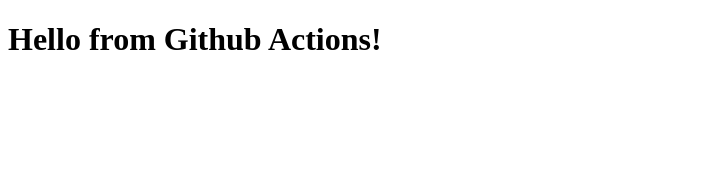
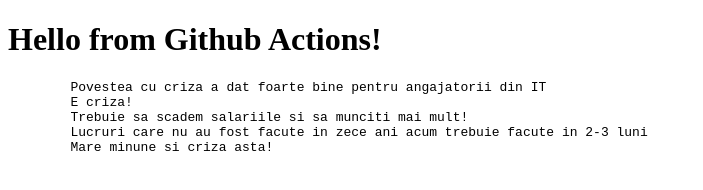
Before and after one commit to grigciulache/httpd4, a plain HTML site: page site/index.html in a window 1280 px wide. Shown: the whole page, without its empty margins (0-703 px from the left). Drawn offline with Linux system fonts and the light colour scheme.

Commit message:
pre test

```diff
--- a/site/index.html
+++ b/site/index.html
@@ -8,5 +8,12 @@
 </head>
 <body>
     <h1>Hello from Github Actions!</h1>
+    <pre>
+        Povestea cu criza a dat foarte bine pentru angajatorii din IT
+        E criza!
+        Trebuie sa scadem salariile si sa munciti mai mult!
+        Lucruri care nu au fost facute in zece ani acum trebuie facute in 2-3 luni
+        Mare minune si criza asta!
+    </pre>
 </body>
 </html>
```
